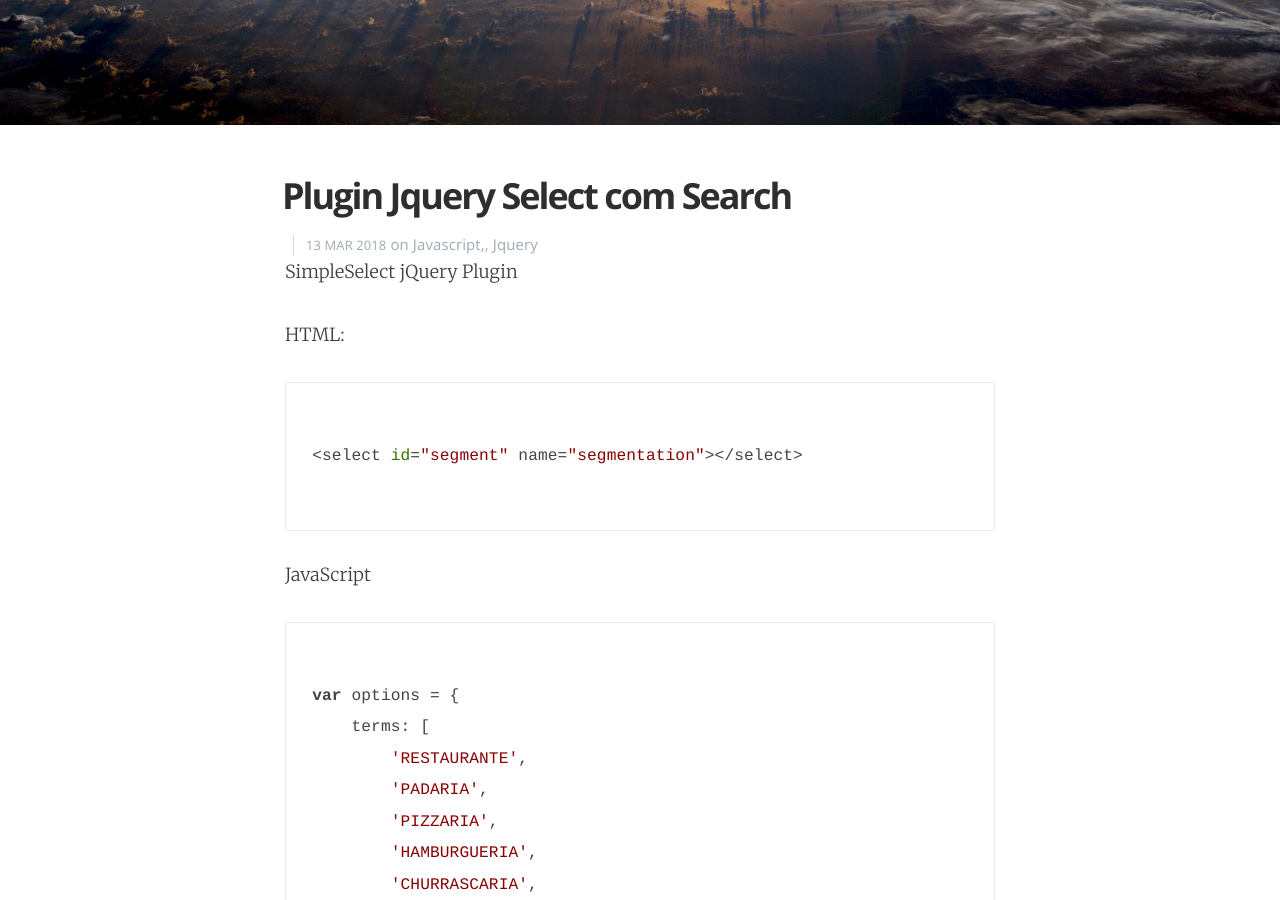
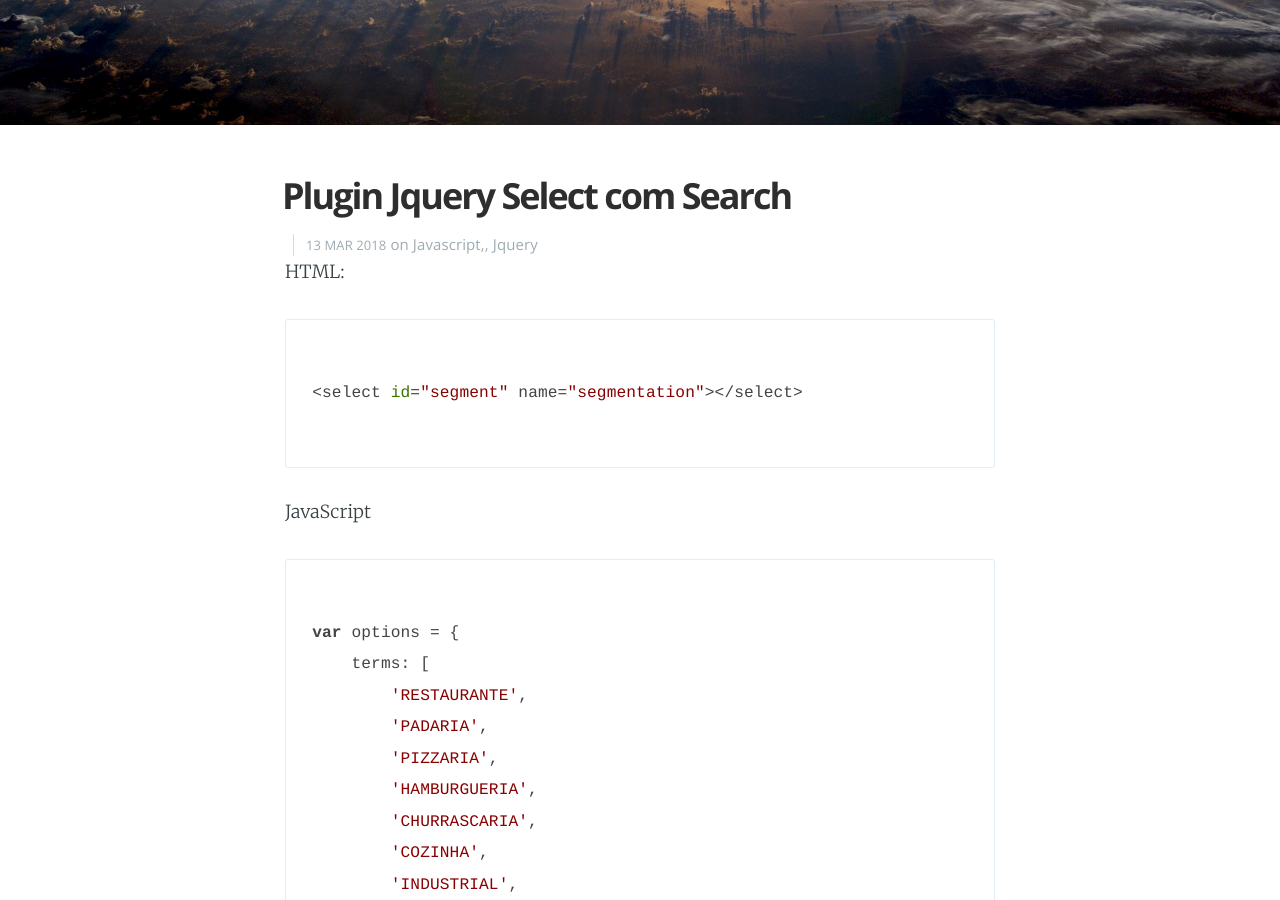
Before and after one commit to jeffersonRibeiro/blog, a Jekyll site: the page built from _posts/2018-03-13-Simple-Select-Plugin.md, in a window 1280 px wide and 900 px high, scrolled down 460 px. Built offline with Jekyll 4.4.1, drawn with Linux system fonts in a browser that asks for light colours; nearby versions of some CDN libraries; comment, search, counter and statistics services are not loaded.

Commit message:
Update 2018-03-13-Simple-Select-Plugin.md

```diff
--- a/_posts/2018-03-13-Simple-Select-Plugin.md
+++ b/_posts/2018-03-13-Simple-Select-Plugin.md
@@ -12,7 +12,6 @@
 
 
 
-SimpleSelect jQuery Plugin
 
 HTML:
 ~~~html
```
